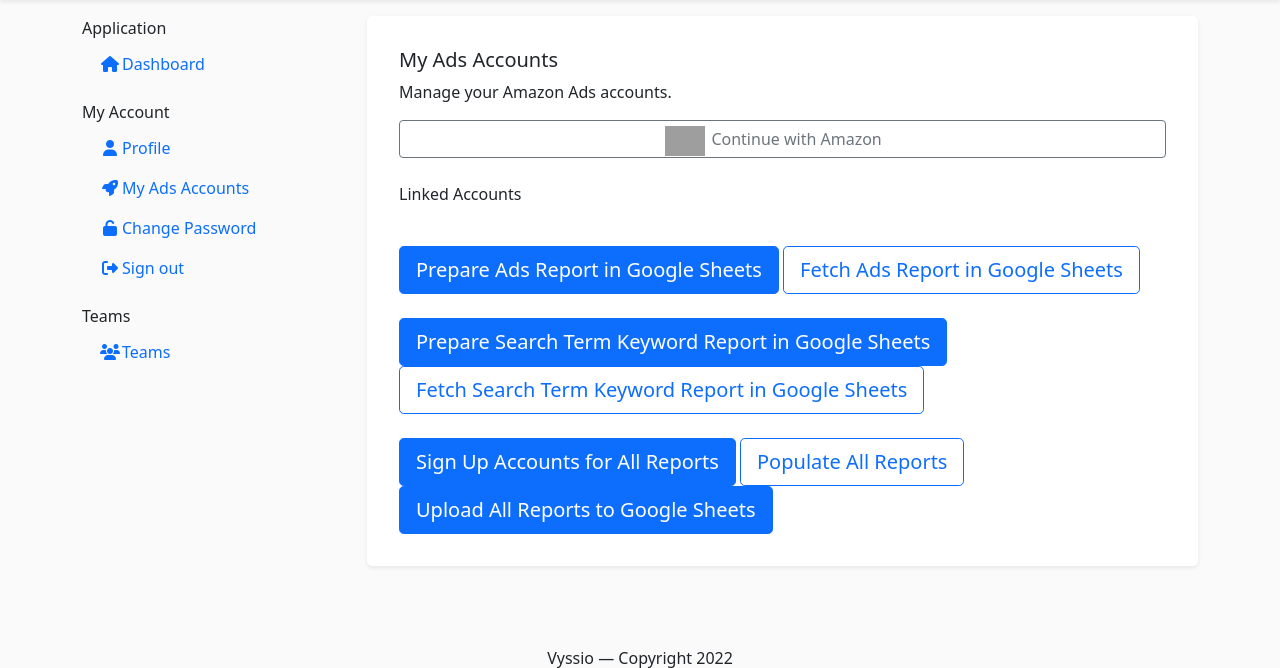
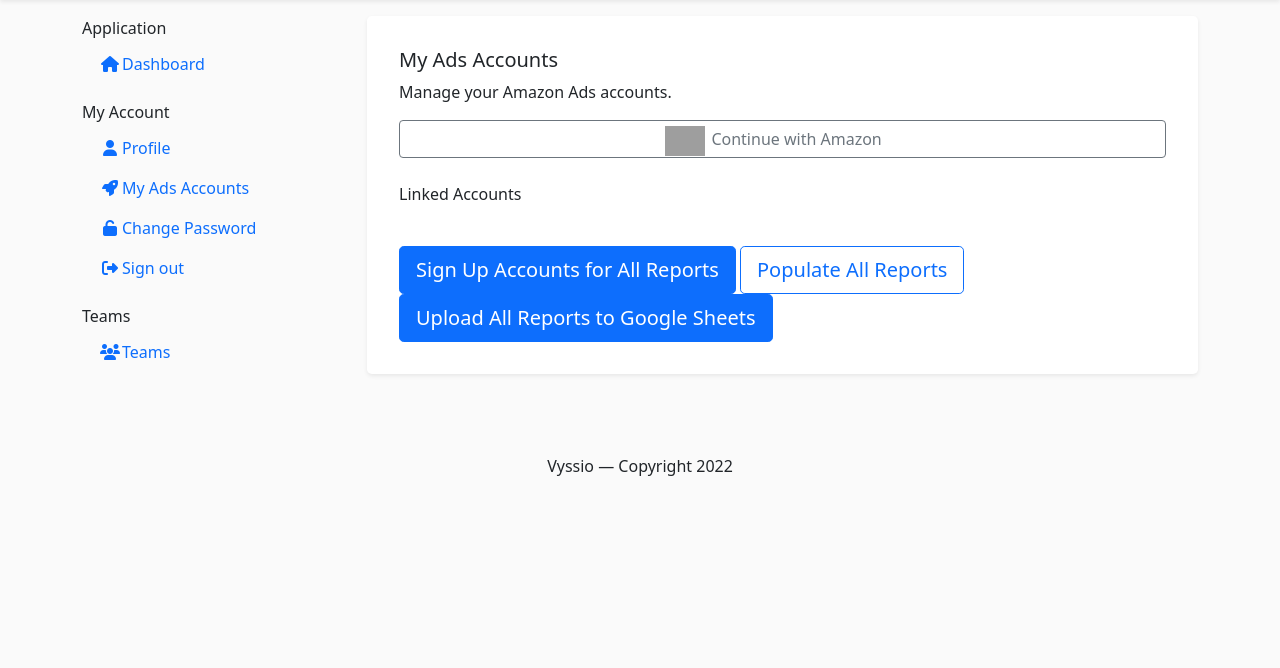
Before and after one commit to nothing-special20/amz-ads-automation, a Django app: page /data/my_ads_accounts/ in a window 1280 px wide. Shown: the part 64-732 px from the top of the page. Run offline with Django 3.2, Linux system fonts and the light colour scheme; the visitor is signed in with stand-in values (Sample User, id 1); data that the repository does not hold is empty; parts of the project's set-up code (start-up, migrations or seed data) failed here and were passed over; some libraries are stand-ins or nearby versions; grey boxes are pictures that could not be loaded.

Commit message:
rm deprecated report building buttons

```diff
--- a/apps/data/urls.py
+++ b/apps/data/urls.py
@@ -9,10 +9,6 @@ app_name = 'data'
 
 urlpatterns = [
     path('my_ads_accounts/', views.index, name='my_ads_accounts'),
-    path('build_init_ads_rpt/', views.build_init_ads_rpt, name='build_init_ads_rpt'),
-    path('fetch_init_ads_rpt/', views.fetch_init_ads_rpt, name='fetch_init_ads_rpt'),
-    path('build_init_search_term_keyword_rpt/', views.build_init_search_term_rpt, name='build_init_search_term_keyword_rpt'),
-    path('fetch_init_search_term_keyword_rpt/', views.fetch_init_search_term_rpt, name='fetch_init_search_term_keyword_rpt'),
     path('sign_up_for_reports/', views.sign_up_for_reports, name='sign_up_for_reports'),
     path('populate_all_reports/', views.populate_all_reports, name='populate_all_reports'),
     path('upload_all_reports_to_gs', views.upload_all_reports_to_gs, name='upload_all_reports_to_gs')
--- a/apps/data/views.py
+++ b/apps/data/views.py
@@ -13,23 +13,6 @@ from apps.amazon_api.models import AmzTokens
 
 LWA_CLIENT_ID = os.environ.get('LWA_CLIENT_ID')
 DOMAIN_URL = os.environ.get('DOMAIN_URL')
-
-
-def build_init_ads_rpt(request):
-    RequestAmazonProductAdsReportData(request).execute()
-    return HttpResponse(status=200)
-
-def fetch_init_ads_rpt(request):
-    UploadAmazonProductAdsReportDataToGoogleSheets(request).execute()
-    return HttpResponse(status=200)
-
-def build_init_search_term_rpt(request):
-    RequestAmazonSearchTermKeywordReportData(request).execute()
-    return HttpResponse(status=200)
-
-def fetch_init_search_term_rpt(request):
-    UploadAmazonSearchTermKeywordReportDataToGoogleSheets(request).execute()
-    return HttpResponse(status=200)
 
 def sign_up_for_reports(request):
     user = request.user.username
--- a/templates/data/my_ads_accounts.html
+++ b/templates/data/my_ads_accounts.html
@@ -17,40 +17,6 @@
     {% endfor %}
   </div>
   <br>
-  <button
-    type="submit"
-    onclick="location.href='{% url 'data:build_init_ads_rpt' %}'"
-    name='mybtn2'
-    class="btn btn-lg btn-primary"
-    >
-      Prepare Ads Report in Google Sheets
-  </button>
-  <button
-    type="submit"
-    onclick="location.href='{% url 'data:fetch_init_ads_rpt' %}'"
-    name='mybtn2'
-    class="btn btn-lg btn-outline-primary"
-    >
-      Fetch Ads Report in Google Sheets
-  </button>
-  <br><br>
-  <button
-    type="submit"
-    onclick="location.href='{% url 'data:build_init_search_term_keyword_rpt' %}'"
-    name='mybtn2'
-    class="btn btn-lg btn-primary"
-    >
-      Prepare Search Term Keyword Report in Google Sheets
-  </button>
-  <button
-    type="submit"
-    onclick="location.href='{% url 'data:fetch_init_search_term_keyword_rpt' %}'"
-    name='mybtn2'
-    class="btn btn-lg btn-outline-primary"
-    >
-      Fetch Search Term Keyword Report in Google Sheets
-  </button>
-  <br><br>
   <button
     type="submit"
     onclick="location.href='{% url 'data:sign_up_for_reports' %}'"
```
